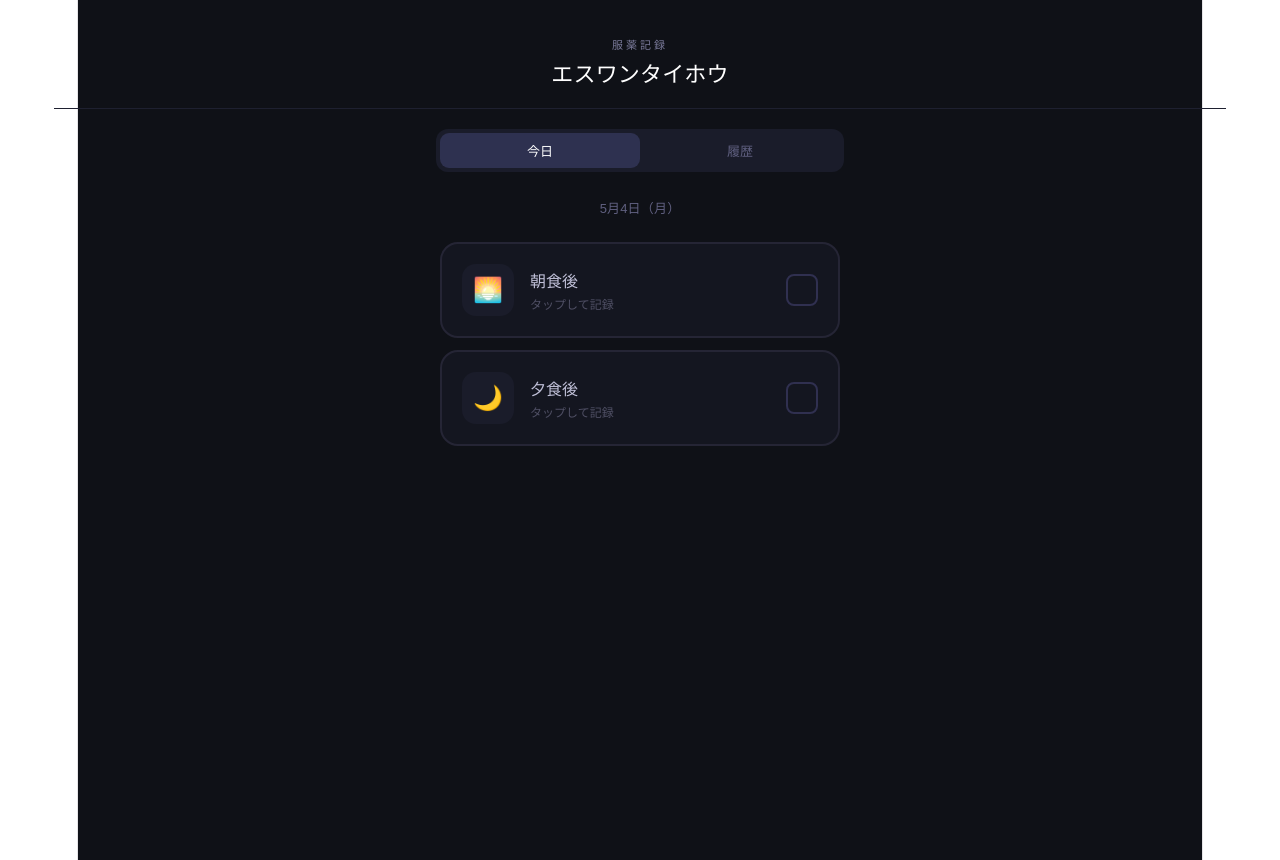
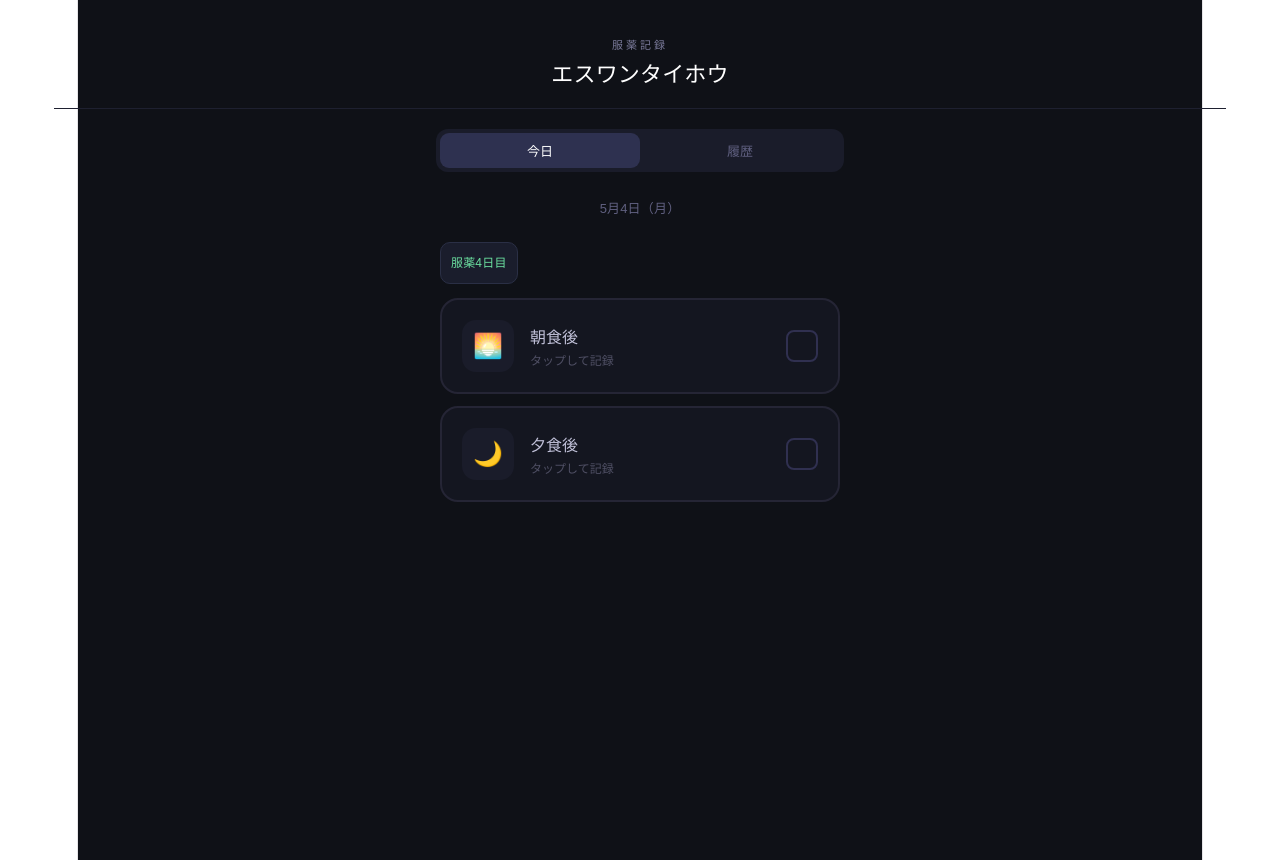
Before and after one commit to yukiko13/S1taiho, a React (Vite) app: page / in a window 1280 px wide. Built offline with nearby package versions, Linux system fonts and the light colour scheme.

Commit message:
add cycle

```diff
--- a/src/App.jsx
+++ b/src/App.jsx
@@ -1,6 +1,10 @@
 import { useState, useEffect } from "react";
 
 const STORAGE_KEY = "s1taiho-log";
+const CYCLE_START_DATE = "2026-05-01";
+const MEDICATION_DAYS = 14;
+const BREAK_DAYS = 7;
+const CYCLE_DAYS = MEDICATION_DAYS + BREAK_DAYS;
 
 function getTodayKey() {
   return new Date().toISOString().slice(0, 10);
@@ -24,6 +28,32 @@ function getLast14Days() {
     days.push(d.toISOString().slice(0, 10));
   }
   return days;
+}
+
+function getCycleStatus(dateStr) {
+  const targetDate = new Date(dateStr + "T00:00:00");
+  const startDate = new Date(CYCLE_START_DATE + "T00:00:00");
+  const diffDays = Math.floor((targetDate - startDate) / 86400000);
+
+  if (diffDays < 0) {
+    return { phase: "before", label: "開始前" };
+  }
+
+  const dayInCycle = diffDays % CYCLE_DAYS;
+
+  if (dayInCycle < MEDICATION_DAYS) {
+    return {
+      phase: "medication",
+      dayNumber: dayInCycle + 1,
+      label: "服薬期間",
+    };
+  }
+
+  return {
+    phase: "break",
+    remainingDays: CYCLE_DAYS - dayInCycle,
+    label: "休薬期間",
+  };
 }
 
 export default function App() {
@@ -63,6 +93,7 @@ export default function App() {
   const bothDone = morningDone && nightDone;
 
   const days = getLast14Days();
+  const todayCycle = getCycleStatus(today);
   const streak = (() => {
     let s = 0;
     for (let i = days.length - 1; i >= 0; i--) {
@@ -159,6 +190,24 @@ export default function App() {
           <div style={{ fontSize: 13, color: "#606080", marginBottom: 20 }}>
             {getJPDate(today)}（{getDayOfWeek(today)}）
           </div>
+          <div
+            style={{
+              marginBottom: 14,
+              fontSize: 12,
+              color: todayCycle.phase === "medication" ? "#6be0a0" : "#a0c4ff",
+              background: "#1a1d2c",
+              border: "1px solid #2a2f45",
+              borderRadius: 10,
+              padding: "7px 10px",
+              width: "fit-content",
+            }}
+          >
+            {todayCycle.phase === "medication"
+              ? `服薬${todayCycle.dayNumber}日目`
+              : todayCycle.phase === "break"
+                ? `休薬中（あと${todayCycle.remainingDays}日）`
+                : "服薬開始前"}
+          </div>
           <DoseCard
             label="朝食後"
             icon="🌅"
@@ -221,6 +270,7 @@ export default function App() {
             const d = log[date] || {};
             const m = !!d.morning;
             const n = !!d.night;
+            const cycle = getCycleStatus(date);
             return (
               <div
                 key={date}
@@ -247,6 +297,27 @@ export default function App() {
                   <div style={{ fontSize: 11, color: "#505065" }}>
                     {getDayOfWeek(date)}
                   </div>
+                  <span
+                    style={{
+                      fontSize: 10,
+                      background:
+                        cycle.phase === "medication"
+                          ? "#193024"
+                          : cycle.phase === "break"
+                            ? "#1f2238"
+                            : "#222233",
+                      color:
+                        cycle.phase === "medication"
+                          ? "#6be0a0"
+                          : cycle.phase === "break"
+                            ? "#a0c4ff"
+                            : "#8c8ca8",
+                      padding: "2px 7px",
+                      borderRadius: 10,
+                    }}
+                  >
+                    {cycle.label}
+                  </span>
                   {date === today && (
                     <span
                       style={{
```
